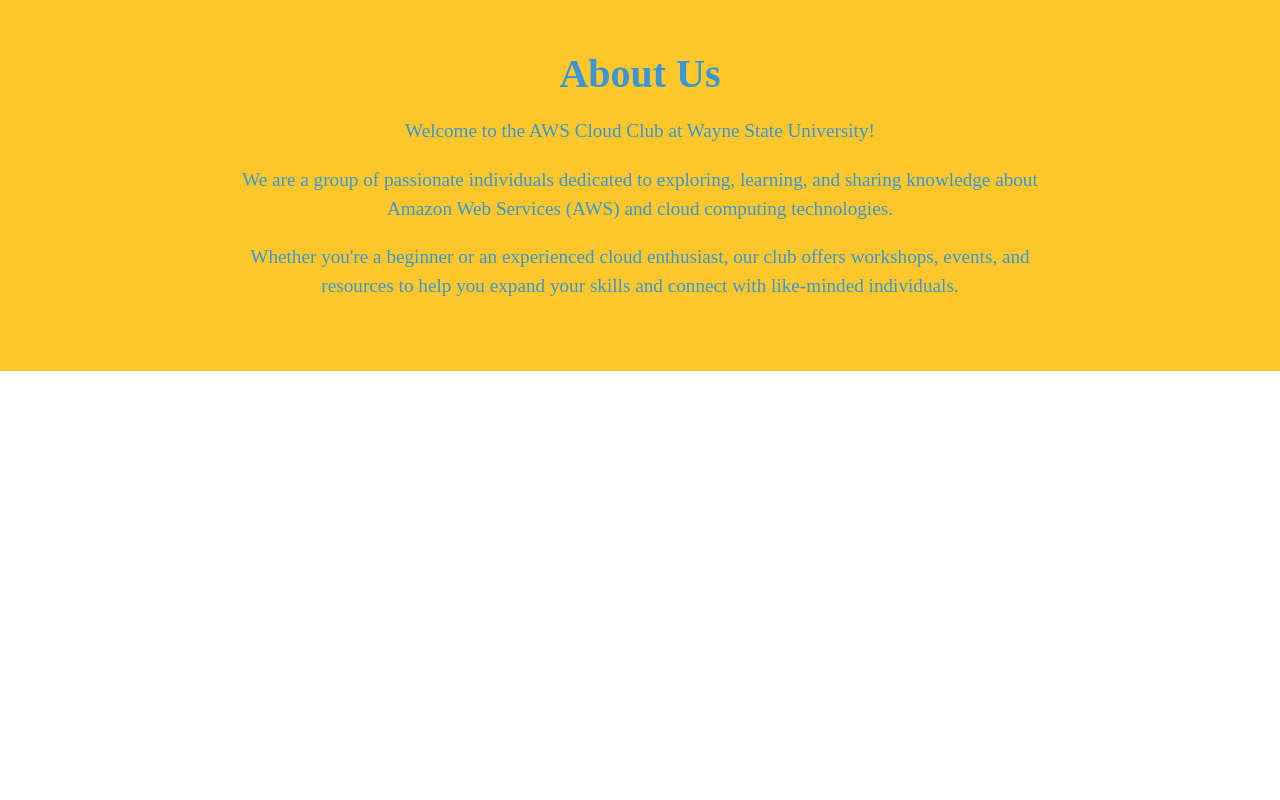
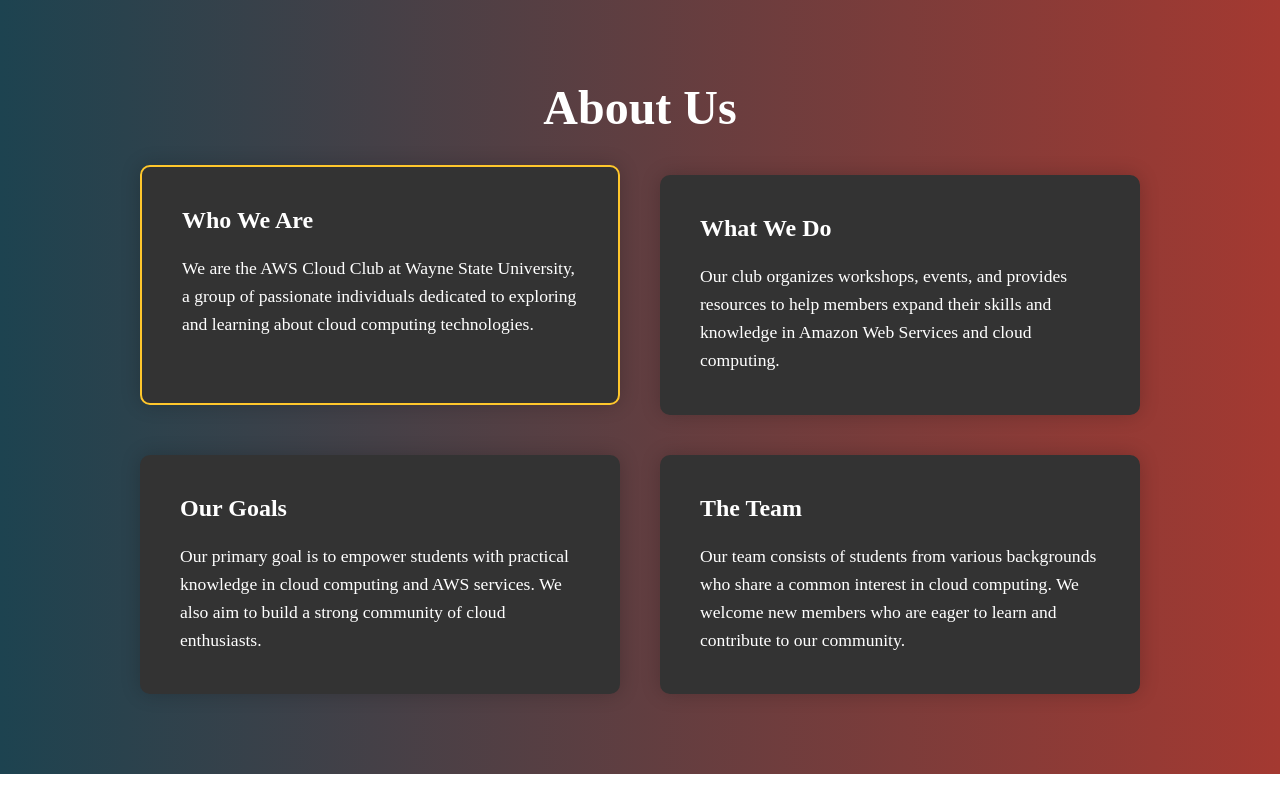
Before and after one commit to wsu-awscloudclub/AWSCloudClubPortfolio, a React (Create React App) app in the folder aws-cloud-club-portfolio/: page / in a window 1280 px wide. Built offline with nearby package versions, Linux system fonts and the light colour scheme.

Commit message:
2nd Iteration
Added Cards, Changed Layout, "Modern" Visual, Cards highlight on click and space out.

Next change: About Us header color change as user scrolls :)

```diff
--- a/aws-cloud-club-portfolio/src/components/AboutSection/AboutSection.css
+++ b/aws-cloud-club-portfolio/src/components/AboutSection/AboutSection.css
@@ -1,22 +1,53 @@
 .about-section {
-  text-align: center;
-  padding: 50px 0;
-  background-color: #FFC72C; /* Wayne State University gold */
-  color: #3B97D3; /* Amazon Web Services blue */
+  background: linear-gradient(to right, #1d4350, #a43931);
+  padding: 80px 0;
+  color: #fff;
+  transition: background-color 0.3s ease; /* Smooth transition for background color change */
+}
+
+.about-section.scrolled {
+  background-color: #333; /* Change background color when scrolled */
 }
 
 .about-section .container {
-  max-width: 800px;
+  max-width: 1000px;
   margin: 0 auto;
 }
 
 .about-section h1 {
-  font-size: 2.5rem;
+  font-size: 3rem;
+  margin-bottom: 30px;
+  text-align: center;
+}
+
+.card-container {
+  display: grid;
+  grid-template-columns: repeat(2, 1fr);
+  gap: 40px;
+  margin-top: 40px;
+}
+
+.card {
+  background-color: #333;
+  color: #fff;
+  padding: 40px;
+  border-radius: 10px;
+  box-shadow: 0 0 20px rgba(0, 0, 0, 0.2);
+  transition: transform 0.3s ease;
+  cursor: pointer;
+}
+
+.card.active {
+  transform: translateY(-10px);
+  border: 2px solid #FFC72C; /* Highlight effect with border */
+}
+
+.card h2 {
+  font-size: 1.5rem;
   margin-bottom: 20px;
 }
 
-.about-section p {
-  font-size: 1.2rem;
-  margin-bottom: 20px;
-  line-height: 1.5;
+.card p {
+  font-size: 1.1rem;
+  line-height: 1.6;
 }
--- a/aws-cloud-club-portfolio/src/components/AboutSection/index.js
+++ b/aws-cloud-club-portfolio/src/components/AboutSection/index.js
@@ -1,22 +1,49 @@
-import React from 'react';
+import React, { useState, useEffect } from 'react';
 import './AboutSection.css';
 
 const AboutSection = () => {
+  const [activeCardIndex, setActiveCardIndex] = useState(0);
+  const [scrolling, setScrolling] = useState(false);
+
+  useEffect(() => {
+    const handleScroll = () => {
+      if (window.scrollY > 0) {
+        setScrolling(true);
+      } else {
+        setScrolling(false);
+      }
+    };
+
+    window.addEventListener('scroll', handleScroll);
+
+    return () => {
+      window.removeEventListener('scroll', handleScroll);
+    };
+  }, []);
+
+  const topics = [
+    { title: 'Who We Are', description: 'We are the AWS Cloud Club at Wayne State University, a group of passionate individuals dedicated to exploring and learning about cloud computing technologies.' },
+    { title: 'What We Do', description: 'Our club organizes workshops, events, and provides resources to help members expand their skills and knowledge in Amazon Web Services and cloud computing.' },
+    { title: 'Our Goals', description: 'Our primary goal is to empower students with practical knowledge in cloud computing and AWS services. We also aim to build a strong community of cloud enthusiasts.' },
+    { title: 'The Team', description: 'Our team consists of students from various backgrounds who share a common interest in cloud computing. We welcome new members who are eager to learn and contribute to our community.' }
+  ];
+
+  const handleCardClick = (index) => {
+    setActiveCardIndex(index);
+  };
+
   return (
-    <div className="about-section">
+    <div className={`about-section ${scrolling ? 'scrolled' : ''}`}>
       <div className="container">
         <h1>About Us</h1>
-        <p>Welcome to the AWS Cloud Club at Wayne State University!</p>
-        <p>
-          We are a group of passionate individuals dedicated to exploring,
-          learning, and sharing knowledge about Amazon Web Services (AWS) and
-          cloud computing technologies.
-        </p>
-        <p>
-          Whether you're a beginner or an experienced cloud enthusiast, our
-          club offers workshops, events, and resources to help you expand your
-          skills and connect with like-minded individuals.
-        </p>
+        <div className="card-container">
+          {topics.map((topic, index) => (
+            <div key={index} className={`card ${index === activeCardIndex ? 'active' : ''}`} onClick={() => handleCardClick(index)}>
+              <h2>{topic.title}</h2>
+              <p>{topic.description}</p>
+            </div>
+          ))}
+        </div>
       </div>
     </div>
   );
```
Also changed, not shown: aws-cloud-club-portfolio/src/components/AboutSection/AboutSection.js (+35 -0 lines).
